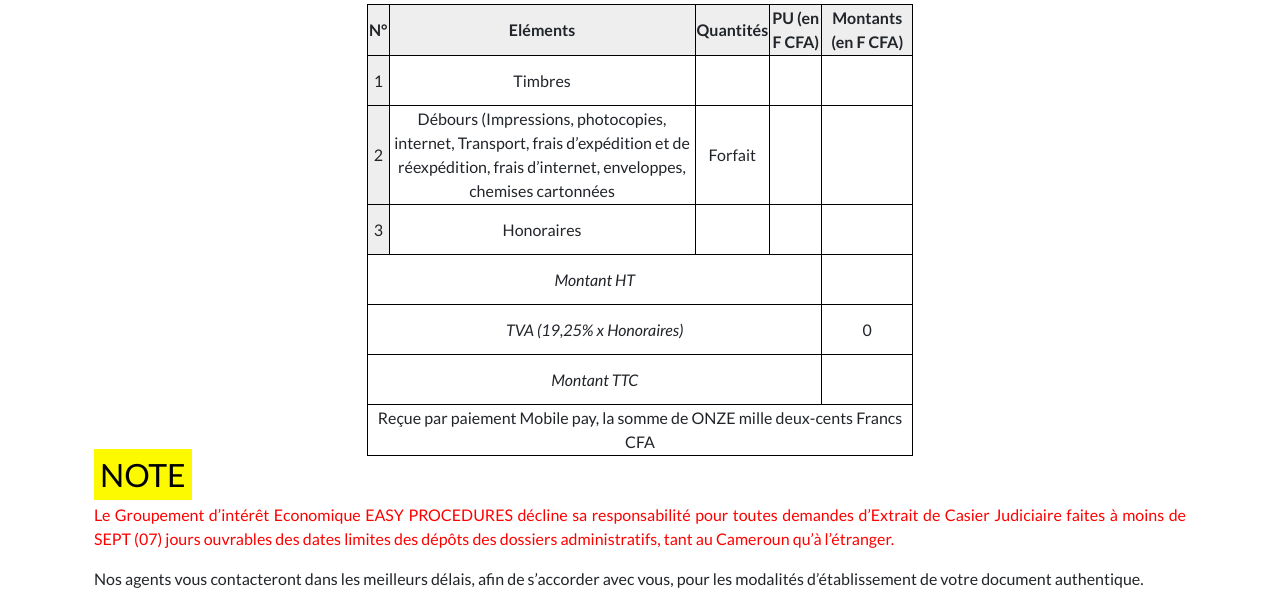
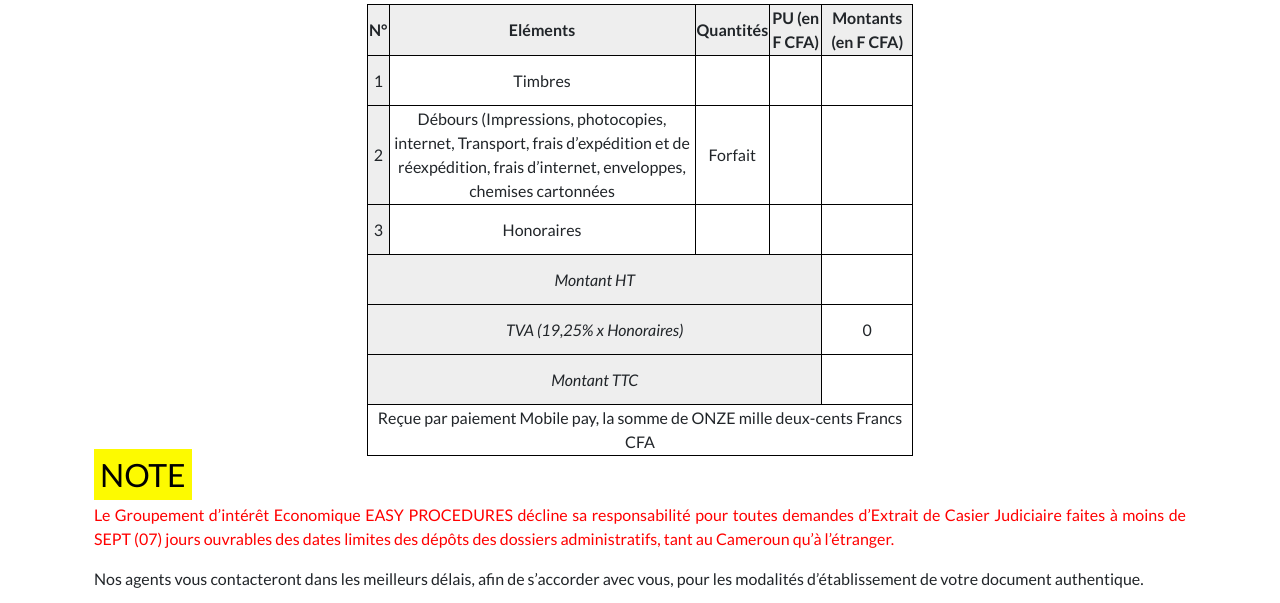
Before and after one commit to adigxs/easypro237, a Django app: template request/templates/receipt.html in a window 1280 px wide. Shown: the part 282-885 px from the top of the page. Run offline with Django 3.2, Linux system fonts and the light colour scheme; the template is opened without the code that fills it, so the values that code supplies are empty; some libraries are stand-ins or nearby versions.

Commit message:
Update css in receipt.html

```diff
--- a/request/templates/receipt.html
+++ b/request/templates/receipt.html
@@ -30,7 +30,7 @@
                 border: 1px solid black;
                 border-collapse: collapse;
             }
-            th , td:first-of-type:not(.colspan) {background-color: #eeeeee}
+            th , td:first-of-type {background-color: #eeeeee}
             th , td {
                 height: 50px;
             }
```
